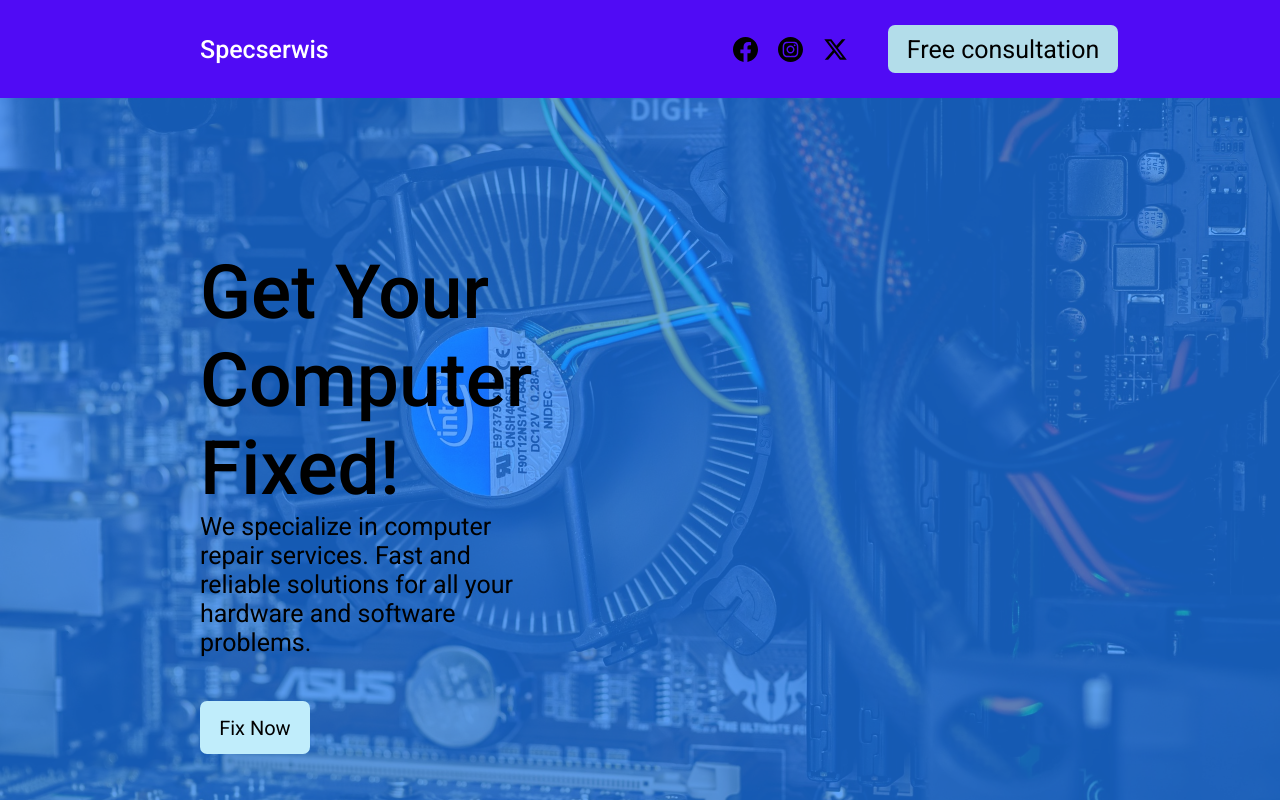
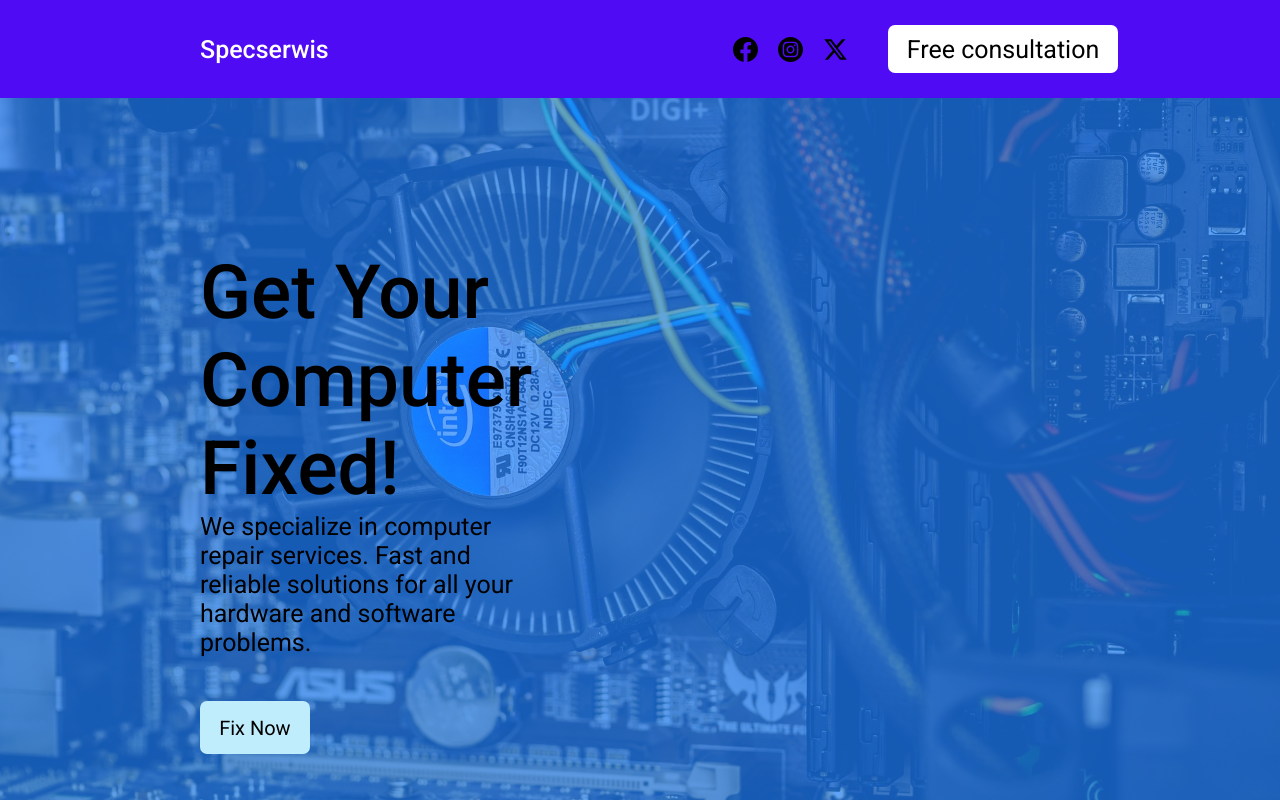
Before and after one commit to Ihcaer/serwisPC, an Angular app: page / in a window 1280 px wide. In both pictures the pointer is over the button "Free consultation". Shown: the top 800 px of the page. Built offline with nearby package versions, Linux system fonts and the light colour scheme.

Commit message:
Poprawienie przycisków

```diff
--- a/src/app/components/przycisk/przycisk.component.scss
+++ b/src/app/components/przycisk/przycisk.component.scss
@@ -19,6 +19,9 @@ $przyciskDomyslnaCzcionka: "Roboto", sans-serif;
   font-family: $przyciskDomyslnaCzcionka;
   font-weight: 100;
 }
+.button-light-blue:hover {
+  background-color: #ffffff;
+}
 .button-brighter-blue {
   background-color: #c0edfb;
   white-space: nowrap;
@@ -30,3 +33,6 @@ $przyciskDomyslnaCzcionka: "Roboto", sans-serif;
   font-family: $przyciskDomyslnaCzcionka;
   font-weight: 100;
 }
+.button-brighter-blue:hover {
+  background-color: #ffffff;
+}
```
